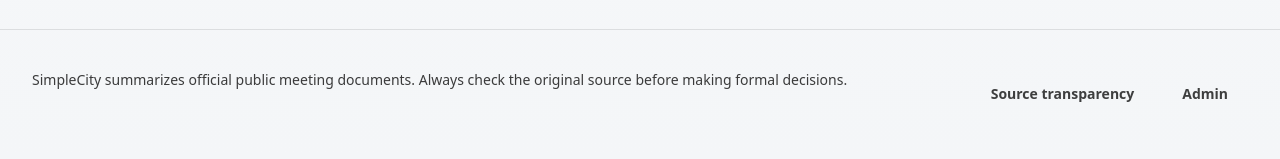
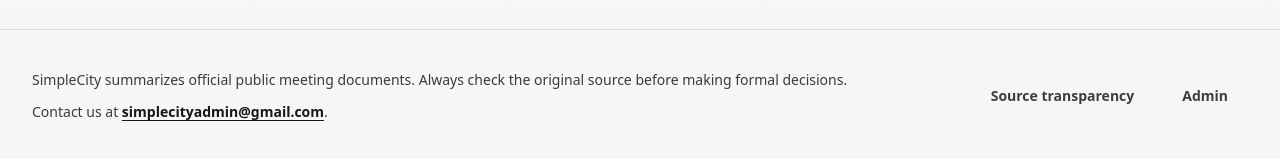
Before and after one commit to ronemic/simplecity, a Next.js app: page / in a window 1280 px wide. Shown: the part 1319-1478 px from the top of the page. Built offline with nearby package versions, Linux system fonts and the light colour scheme; no server answers; the database is empty.

Commit message:
Update Footer.tsx

```diff
--- a/components/Footer.tsx
+++ b/components/Footer.tsx
@@ -4,10 +4,19 @@ export function Footer() {
   return (
     <footer className="mt-16 border-t border-black/10 bg-transparent">
       <div className="section-shell grid gap-6 py-10 text-sm text-black/70 md:grid-cols-[1fr_auto]">
-        <p>
-          SimpleCity summarizes official public meeting documents. Always check the original source before
-          making formal decisions.
-        </p>
+        <div className="space-y-3">
+          <p>
+            SimpleCity summarizes official public meeting documents. Always check the original source before
+            making formal decisions.
+          </p>
+          <p>
+            Contact us at{" "}
+            <a className="font-semibold text-ink underline" href="mailto:simplecityadmin@gmail.com">
+              simplecityadmin@gmail.com
+            </a>
+            .
+          </p>
+        </div>
         <div className="flex flex-wrap gap-2 font-semibold">
           <Link className="action-ghost px-3 py-2" href="/about">
             Source transparency
```
